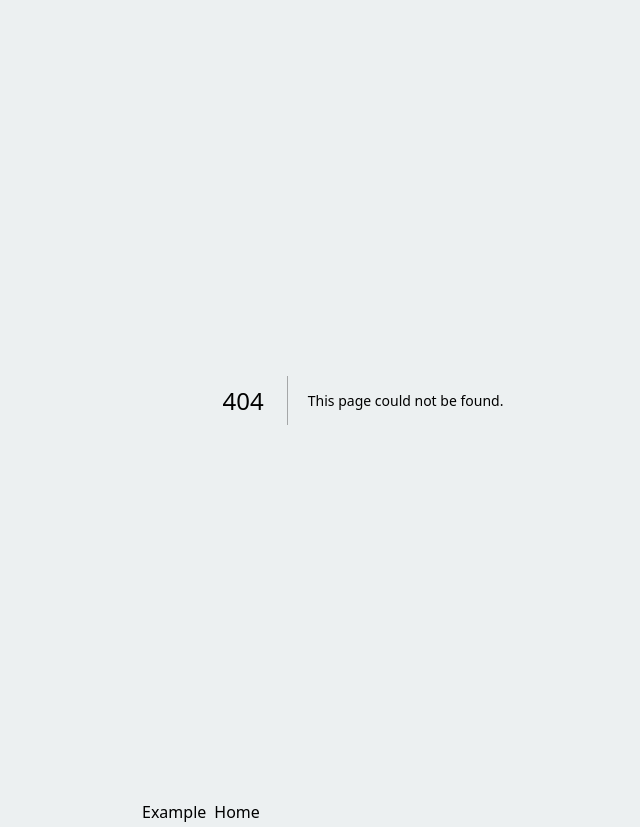
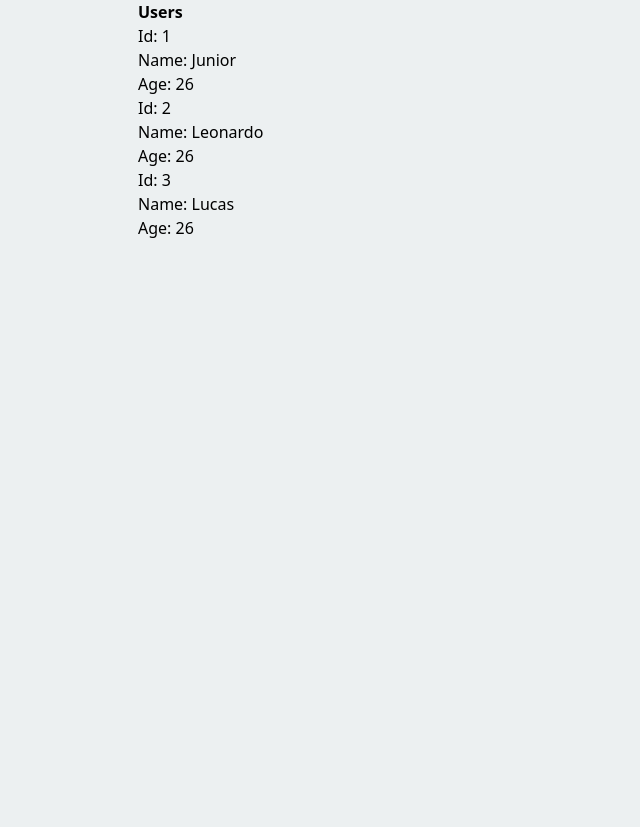
Before and after one commit to SoaresLeonardo/next-js-development, a Next.js app: page /dashboard/users in a window 1280 px wide. Before the commit this address had no page. Shown: the whole page, without its empty margins (277-917 px from the left). After the commit the page ends 800 px from the top, so only its background shows below. Built offline with nearby package versions, Linux system fonts and the light colour scheme.

Commit message:
Dynamic routes

```diff
--- /dev/null
+++ b/src/app/dashboard/users/[id]/page.tsx
@@ -0,0 +1,15 @@
+interface ParamsProps {
+  params: {
+    id: string;
+  };
+}
+
+export default function UsersById({ params }: ParamsProps) {
+  const userId = params.id;
+  return (
+    <>
+      <h1>UsersById</h1>
+      <p>Id: {userId}</p>
+    </>
+  );
+}
--- /dev/null
+++ b/src/app/dashboard/users/page.tsx
@@ -0,0 +1,43 @@
+'use client';
+
+import { useRouter } from 'next/navigation';
+
+export default function Users() {
+  const { push } = useRouter();
+
+  const users = [
+    {
+      id: 1,
+      name: 'Junior',
+      age: 26
+    },
+    {
+      id: 2,
+      name: 'Leonardo',
+      age: 26
+    },
+    {
+      id: 3,
+      name: 'Lucas',
+      age: 26
+    }
+  ];
+
+  const handleUserById = (id: number) => {
+    push(`/dashboard/users/${id}`);
+  };
+
+  return (
+    <>
+      <h1 className="font-bold">Users</h1>
+
+      {users.map((user) => (
+        <div key={user.id} onClick={() => handleUserById(user.id)}>
+          <p>Id: {user.id}</p>
+          <p>Name: {user.name}</p>
+          <p>Age: {user.age}</p>
+        </div>
+      ))}
+    </>
+  );
+}
--- a/src/app/layout.tsx
+++ b/src/app/layout.tsx
@@ -1,6 +1,5 @@
 'use client';
 
-import ActiveLink from '@/components/ActiveLink';
 import './globals.css';
 
 export default function RootLayout({
@@ -25,8 +24,8 @@ export default function RootLayout({
           {/* {isPublicPage && children}
           {!isPublicPage && <PrivateRoute>{children}</PrivateRoute>} */}
           {children}
-          <ActiveLink href="/example">Example</ActiveLink>
-          <ActiveLink href="/">Home</ActiveLink>
+          {/* <ActiveLink href="/example">Example</ActiveLink>
+          <ActiveLink href="/">Home</ActiveLink> */}
         </div>
       </body>
     </html>
```
